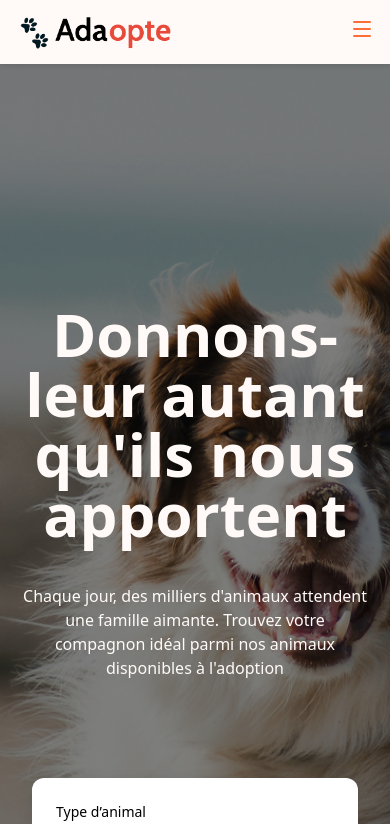
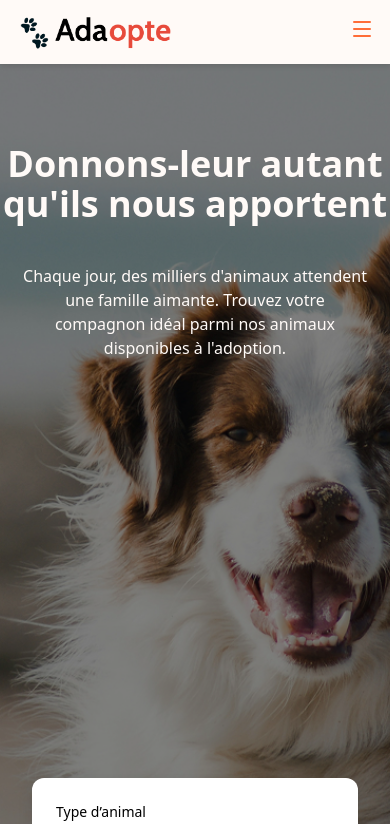
Before and after one commit to LucieSng/petadopte, a React (Vite) app: page / in a window 390 px wide. Shown: the top 824 px of the page. Built offline with nearby package versions, Linux system fonts and the light colour scheme.

Commit message:
fix : paddind and size text HomeImage

```diff
--- a/src/components/HomeImage.tsx
+++ b/src/components/HomeImage.tsx
@@ -12,10 +12,10 @@ export default function HomeImage() {
       />
 
       {/* Contenu */}
-      <div className="relative z-10 pt-60 text-center text-[var(--primary-color)]">
+      <div className="relative z-10 pt-20 text-center text-[var(--primary-color)] md:pt-45">
         <h1
           style={{ fontFamily: "var(--font-family-heading)" }}
-          className="text-6xl font-semibold"
+          className="text-4xl font-semibold md:text-6xl "
         >
           Donnons-leur autant qu'ils nous apportent
         </h1>
@@ -25,7 +25,7 @@ export default function HomeImage() {
         <p className="p-4">
           Chaque jour, des milliers d'animaux attendent une famille aimante.
           Trouvez votre <br />
-          compagnon idéal parmi nos animaux disponibles à l'adoption
+          compagnon idéal parmi nos animaux disponibles à l'adoption.
         </p>
       </div>
     </div>
--- a/src/components/PetsListCards.tsx
+++ b/src/components/PetsListCards.tsx
@@ -35,7 +35,9 @@ export default function PetsListCards() {
   // 3️⃣ Map classiquement
   return (
     <div>
-      <Search></Search>
+      <div className="pt-15 pb-15">
+        <Search></Search>
+      </div>
       <div className="grid grid-cols-4 gap-4 m-4">
         {petsToDisplay.map((pet) => (
           <CardsPet key={pet.name} pet={pet} />
```
